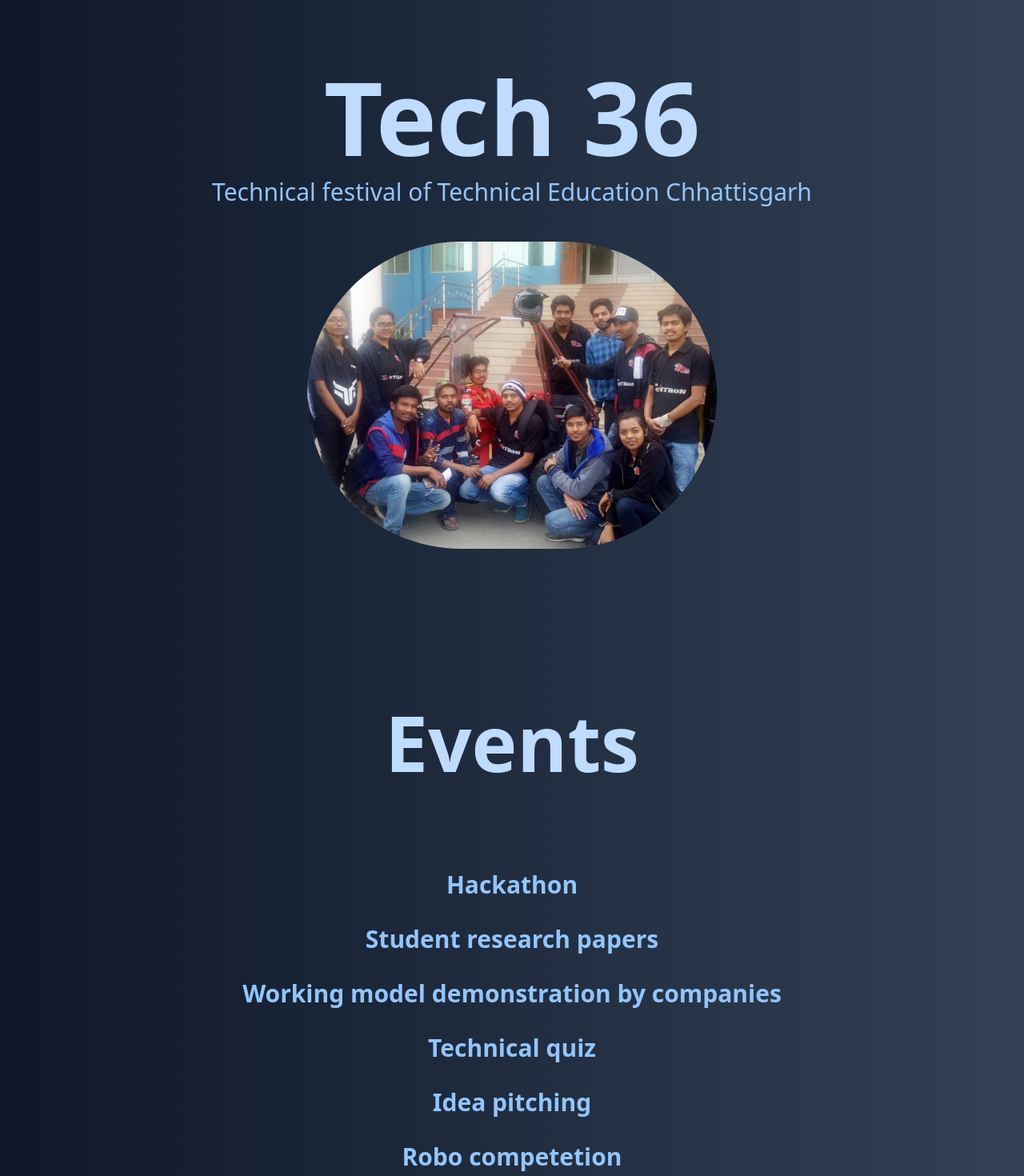
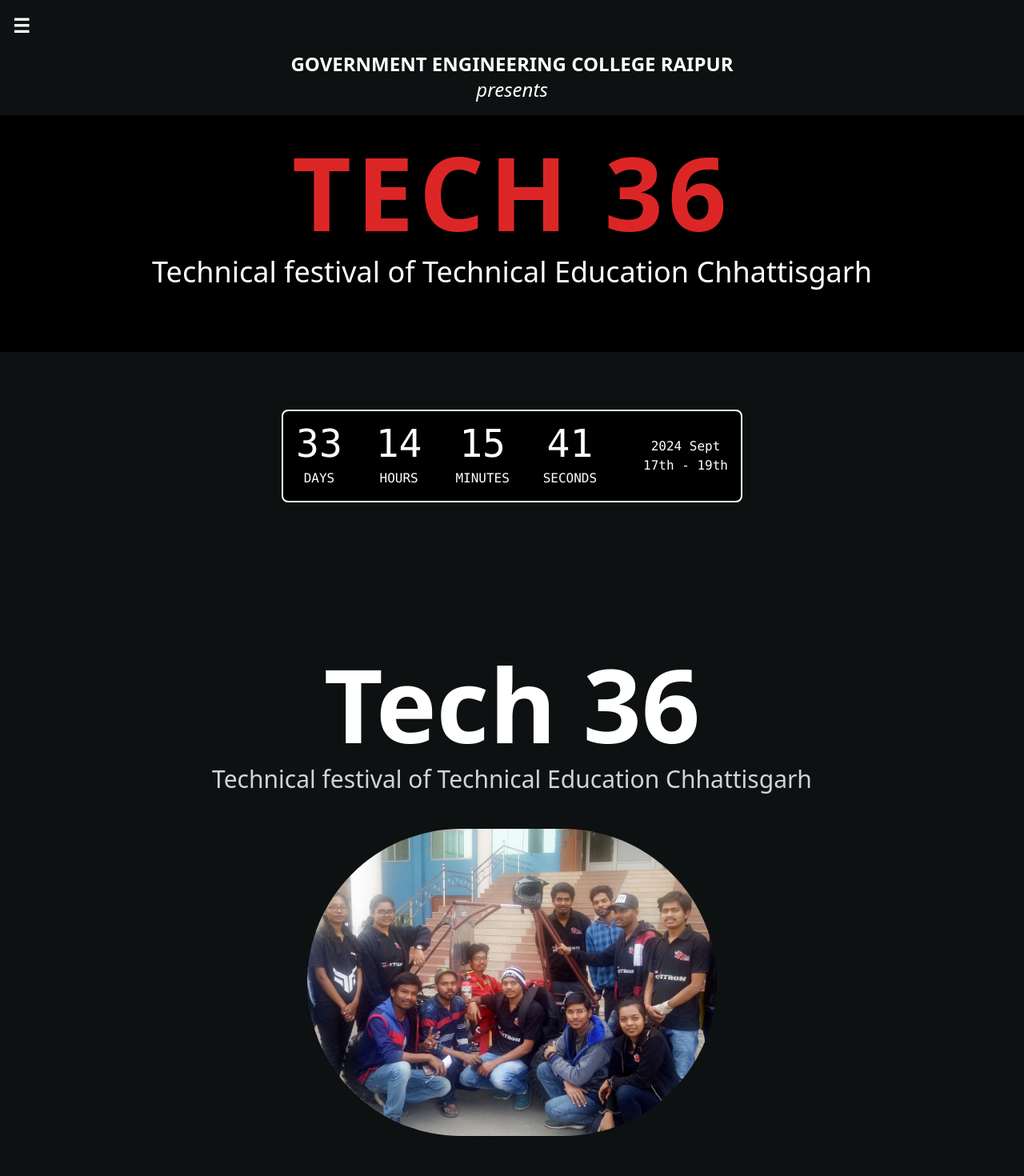
Before and after one commit to yogitheboss/techfest36garh, a React (Vite) app: page / in a window 1280 px wide. Shown: the top 1470 px of the page at 80% size. Built offline with nearby package versions, Linux system fonts and the light colour scheme.

Commit message:
styles added

```diff
--- a/src/MainPage.jsx
+++ b/src/MainPage.jsx
@@ -1,9 +1,11 @@
 import React from "react";
 import IntroAnimation from "./components/IntroAnimation";
 import Events from "./components/Events";
+import Tech36 from "./components/Tech36";
 const Main = () => {
   return (
-    <div className="bg-gradient-to-r from-slate-900 to-slate-700">
+    <div className="bg-[#0E1111]">
+      <Tech36/>
       <IntroAnimation />
       <Events />
 
--- a/src/components/Events.jsx
+++ b/src/components/Events.jsx
@@ -2,64 +2,75 @@
 
 const Events = () => {
   return (
-    <section className="min-h-screen text-white ">
-      <div className="flex flex-col justify-center items-center">
-        <h1 className="text-4xl sm:text-5xl text-blue-200  md:text-6xl lg:text-7xl xl:text-8xl text-center font-bold p-6 md:p-20 ">
+    <section className="min-h-screen text-white flex flex-col items-center">
+      {/* Heading Section */}
+      <div className="flex flex-col items-center text-center">
+        <h1 className="text-4xl sm:text-5xl md:text-6xl lg:text-7xl xl:text-8xl font-bold p-6 md:p-20 text-blue-200">
           Events
         </h1>
-        <ul className="w-full max-w-3xl text-blue-300">
+      </div>
+
+      {/* Events List */}
+      <div className="w-full max-w-3xl px-4">
+        <ul className="space-y-6 md:space-y-8">
           <li>
-            <Link to={"/hackathon"}>
-              <h2 className="text-xl sm:text-2xl md:text-3xl text-center m-4 sm:m-6 md:m-8 font-semibold">
+            <Link to="/hackathon">
+              <h2 className="text-xl sm:text-2xl md:text-3xl font-semibold text-white hover:text-gray-200">
                 Hackathon
               </h2>
             </Link>
           </li>
           <li>
-            <Link to={"/Research"}>
-              <h2 className=" text-3xl   flex justify-center m-8  font-semibold">
-                Student research papers
+            <Link to="/Research">
+              <h2 className="text-xl sm:text-2xl md:text-3xl font-semibold text-white hover:text-gray-200">
+                Student Research Papers
               </h2>
             </Link>
           </li>
           <li>
-            <Link to={"/model"}>
-              <h2 className=" text-3xl   flex justify-center m-8  font-semibold">
-                Working model demonstration by companies
+            <Link to="/model">
+              <h2 className="text-xl sm:text-2xl md:text-3xl font-semibold text-white hover:text-gray-200">
+                Working Model Demonstration by Companies
               </h2>
             </Link>
           </li>
           <li>
-            <Link to={"/Technicalquiz"}>
-              <h2 className=" text-3xl  flex justify-center m-8 font-semibold">
-                Technical quiz
+            <Link to="/Technicalquiz">
+              <h2 className="text-xl sm:text-2xl md:text-3xl font-semibold text-white hover:text-gray-200">
+                Technical Quiz
               </h2>
             </Link>
           </li>
           <li>
-            <Link to={"/Ideapitching"}>
-              <h2 className=" text-3xl  flex justify-center m-8  font-semibold">
-                Idea pitching
+            <Link to="/Ideapitching">
+              <h2 className="text-xl sm:text-2xl md:text-3xl font-semibold text-white hover:text-gray-200">
+                Idea Pitching
               </h2>
             </Link>
           </li>
           <li>
-            <Link to={"/roboCompetetion"}>
-              <h2 className=" text-3xl  flex justify-center m-8  font-semibold">
-                Robo competetion
+            <Link to="/roboCompetetion">
+              <h2 className="text-xl sm:text-2xl md:text-3xl font-semibold text-white hover:text-gray-200">
+                Robo Competition
               </h2>
             </Link>
           </li>
           <li>
-            <Link to={"/CodingContest"}>
-              <h2 className=" text-3xl mb-8 flex justify-center m-8  font-semibold">
-                Coding contest
+            <Link to="/CodingContest">
+              <h2 className="text-xl sm:text-2xl md:text-3xl font-semibold text-white hover:text-gray-200">
+                Coding Contest
               </h2>
             </Link>
           </li>
         </ul>
-        <Link to="/registration" className="flex justify-center">
-          <button className="bg-gradient-to-r text-xl from-teal-400 to-blue-500 hover:from-pink-500 hover:to-orange-500  text-white font-bold py-2 px-4 rounded m-8">Register Now</button>
+      </div>
+
+      {/* Register Now Button */}
+      <div className="flex justify-center w-full max-w-3xl px-4 py-4">
+        <Link to="/registration">
+          <button className="bg-gradient-to-r from-teal-400 to-blue-500 hover:from-pink-500 hover:to-orange-500 text-white font-bold py-2 px-4 rounded text-lg sm:text-xl md:text-2xl">
+            Register Now
+          </button>
         </Link>
       </div>
     </section>
--- a/src/components/IntroAnimation.jsx
+++ b/src/components/IntroAnimation.jsx
@@ -30,17 +30,17 @@
   return (
     <div className="relative" ref={container}>
       <div
-        className="h-screen  flex flex-col place-items-center justify-center p-4"
+        className=" flex flex-col place-items-center justify-center p-4 "
         id="welcome-container"
       >
         <h1
-          className="text-blue-200
+          className="text-white
         text-5xl md:text-9xl font-bold"
           id="welcome"
         >
           Tech 36
         </h1>
-        <p className="p-3 md:text-3xl md:text-2xl text-blue-300" id="intro">
+        <p className="p-3 md:text-3xl md:text-2xl text-gray-300" id="intro">
           Technical festival of Technical Education Chhattisgarh
         </p>
         <Carousel />
--- /dev/null
+++ b/src/components/Tech36.jsx
@@ -0,0 +1,181 @@
+import React, { useState, useEffect, useRef } from "react";
+import gsap from "gsap";
+import { useGSAP } from "@gsap/react";
+
+const Tech36 = () => {
+  const calculateTimeLeft = () => {
+    const eventDate = new Date("2024-09-17T00:00:00"); // Set the event start date
+    const currentTime = new Date();
+    const difference = eventDate - currentTime;
+
+    let timeLeft = {};
+
+    if (difference > 0) {
+      timeLeft = {
+        days: Math.floor(difference / (1000 * 60 * 60 * 24)),
+        hours: Math.floor((difference / (1000 * 60 * 60)) % 24),
+        minutes: Math.floor((difference / 1000 / 60) % 60),
+        seconds: Math.floor((difference / 1000) % 60),
+      };
+    }
+
+    return timeLeft;
+  };
+
+  const [timeLeft, setTimeLeft] = useState(calculateTimeLeft());
+  const [isDropdownOpen, setIsDropdownOpen] = useState(false); // State for dropdown
+
+  useEffect(() => {
+    const timer = setInterval(() => {
+      setTimeLeft(calculateTimeLeft());
+    }, 1000);
+
+    return () => clearInterval(timer);
+  }, []);
+
+  useEffect(() => {
+    if (isDropdownOpen) {
+      document.body.style.overflow = "hidden"; // Disable scrolling
+      gsap.to(dropdownRef.current, {
+        duration: 0.5,
+        x: 0,
+        opacity: 1,
+        ease: "power2.out",
+      });
+    } else {
+      document.body.style.overflow = "auto"; // Enable scrolling
+      gsap.to(dropdownRef.current, {
+        duration: 0.5,
+        x: "-100%",
+        opacity: 0,
+        ease: "power2.in",
+      });
+    }
+  }, [isDropdownOpen]);
+
+  const toggleDropdown = () => {
+    setIsDropdownOpen(!isDropdownOpen);
+  };
+
+  const containerRef = useRef();
+  const dropdownRef = useRef();
+
+  useGSAP(() => {
+    let t1 = gsap.timeline();
+    t1.from(["#college-name", "#presents"], {
+      opacity: 0,
+      duration: 1,
+      y: "+=30",
+      stagger: 0.5,
+    })
+      .from("#tech-title", {
+        opacity: 0,
+        duration: 1,
+        scale: 0.5,
+        ease: "bounce.out",
+        y: "+=50",
+      })
+      .from(["#tech-desc", ".countdown-timer"], {
+        opacity: 0,
+        duration: 1,
+        y: "+=30",
+        stagger: 0.5,
+      });
+  }, [containerRef]);
+
+  return (
+    <div
+      className="min-h-screen bg-[#0E1111] text-white font-sans"
+      ref={containerRef}
+    >
+      {/* Top Navbar */}
+      <div className="flex items-center justify-between p-4">
+        <div className="">
+          <div
+            className="text-2xl font-bold mr-4 cursor-pointer"
+            onClick={toggleDropdown}
+          >
+            ☰
+          </div>
+          <div
+            ref={dropdownRef}
+            className={`absolute top-0 left-0 bg-slate-800 text-white rounded-md shadow-lg transition-transform transform ${
+              isDropdownOpen ? "translate-x-0" : "-translate-x-full"
+            } h-screen w-screen z-50`} // Ensure it's on top of other elements
+          >
+            {/* Close Button */}
+            <div className="absolute top-4 right-4 text-3xl cursor-pointer" onClick={toggleDropdown}>
+              &times;
+            </div>
+            <ul className="flex flex-col p-8 h-full">
+              <li className="p-6 text-3xl font-bold hover:bg-gray-700 cursor-pointer">Home</li>
+              <li className="p-6 text-3xl font-bold hover:bg-gray-700 cursor-pointer">About</li>
+              <li className="p-6 text-3xl font-bold hover:bg-gray-700 cursor-pointer">Events</li>
+              <li className="p-6 text-3xl font-bold hover:bg-gray-700 cursor-pointer">Contact</li>
+            </ul>
+          </div>
+        </div>
+      </div>
+
+      {/* College Name & Presents */}
+      <div className="flex justify-center flex-col place-items-center pb-4">
+        <h1
+          className="text-base font-semibold text-center sm:text-lg md:text-xl lg:text-2xl"
+          id="college-name"
+        >
+          GOVERNMENT ENGINEERING COLLEGE RAIPUR
+        </h1>
+        <p
+          className="text-base italic text-center sm:text-lg md:text-xl lg:text-2xl"
+          id="presents"
+        >
+          presents
+        </p>
+      </div>
+
+      {/* Main Event Title */}
+      <div className="flex flex-col items-center justify-center text-center p-8 bg-black pb-20">
+        <h1
+          className="text-6xl font-bold text-red-600 tracking-wider sm:text-7xl md:text-8xl lg:text-9xl"
+          id="tech-title"
+        >
+          TECH 36
+        </h1>
+        <p
+          className="text-xl sm:text-2xl md:text-3xl lg:text-4xl mt-4"
+          id="tech-desc"
+        >
+          Technical festival of Technical Education Chhattisgarh
+        </p>
+      </div>
+
+      {/* Countdown Timer */}
+      <div className="flex items-center justify-center text-center p-8 countdown-timer mt-10">
+        <div className="flex justify-between items-center space-x-4 text-3xl sm:text-4xl md:text-5xl font-mono rounded-lg w-full max-w-xl border-white border-2 border-solid bg-black p-4">
+          <div className="flex flex-col items-center">
+            <p>{timeLeft.days || "00"}</p>
+            <p className="text-xs sm:text-sm md:text-base mt-2">DAYS</p>
+          </div>
+          <div className="flex flex-col items-center">
+            <p>{timeLeft.hours || "00"}</p>
+            <p className="text-xs sm:text-sm md:text-base mt-2">HOURS</p>
+          </div>
+          <div className="flex flex-col items-center">
+            <p>{timeLeft.minutes || "00"}</p>
+            <p className="text-xs sm:text-sm md:text-base mt-2">MINUTES</p>
+          </div>
+          <div className="flex flex-col items-center">
+            <p>{timeLeft.seconds || "00"}</p>
+            <p className="text-xs sm:text-sm md:text-base mt-2">SECONDS</p>
+          </div>
+          <div className="text-xs sm:text-sm md:text-base font-light flex flex-col justify-center items-center pl-4">
+            <span>2024 Sept</span>
+            <span>17th - 19th</span>
+          </div>
+        </div>
+      </div>
+    </div>
+  );
+};
+
+export default Tech36;
```
